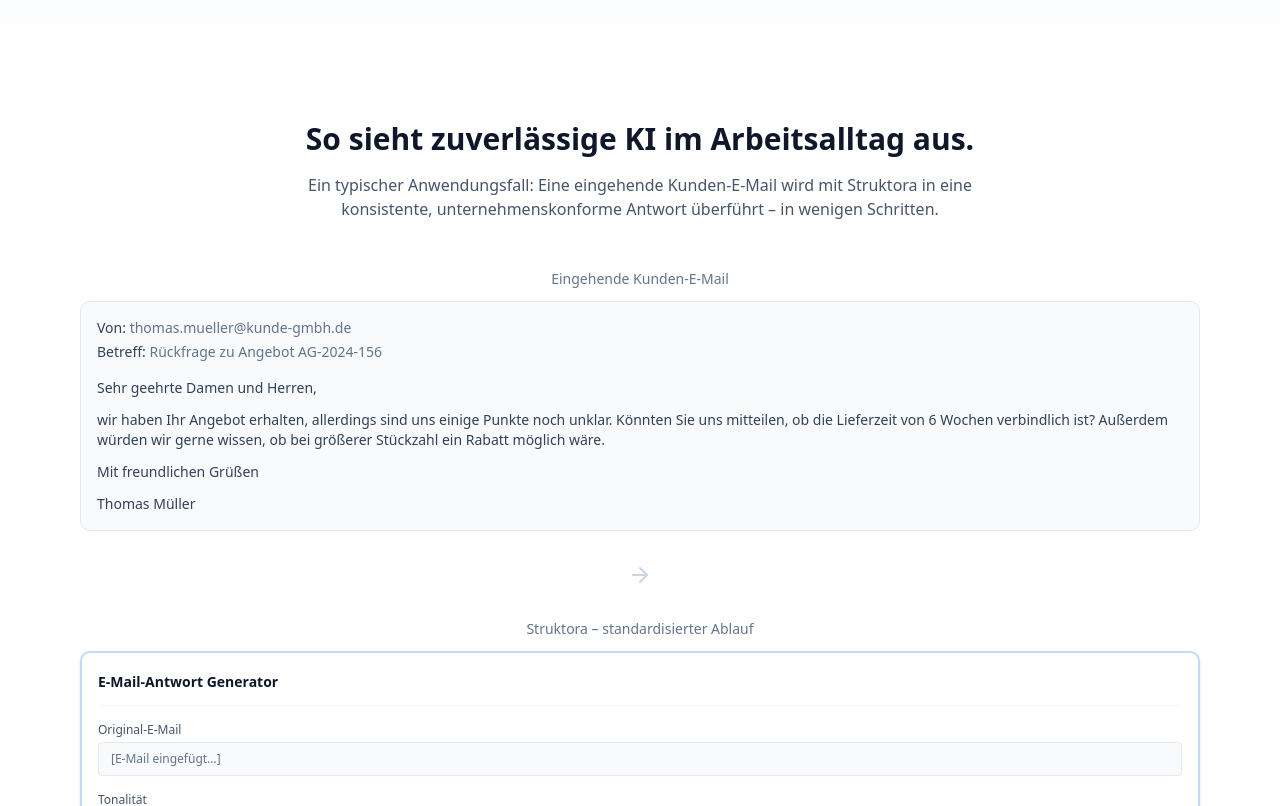
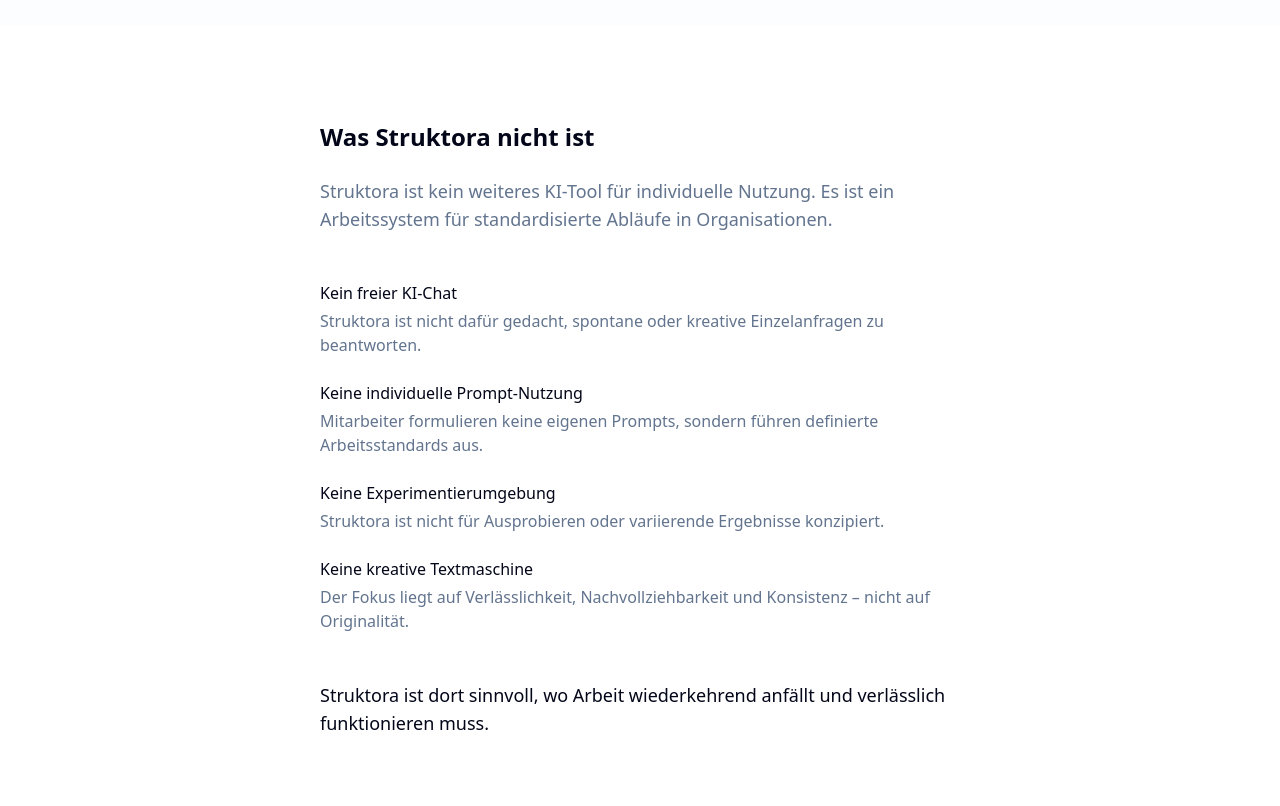
Before and after one commit to berndgalter-lab/struktora, a Next.js app: page / in a window 1280 px wide. Shown: the part 6660-7466 px from the top of the page. Built offline with nearby package versions, Linux system fonts and the light colour scheme.

Commit message:
was nicht ist

```diff
--- a/src/app/(marketing)/page.tsx
+++ b/src/app/(marketing)/page.tsx
@@ -6,6 +6,7 @@ import { UseAreas } from "@/components/marketing/use-areas";
 import { StandardDefinition } from "@/components/marketing/standard-definition";
 import { TransitionToExample } from "@/components/marketing/transition-to-example";
 import { UseCaseExample } from "@/components/marketing/use-case-example";
+import { WhatStruktoraIsNot } from "@/components/marketing/what-struktora-is-not";
 import { Demo } from "@/components/marketing/demo";
 import { UseCases } from "@/components/marketing/use-cases";
 import { Pricing } from "@/components/marketing/pricing";
@@ -22,6 +23,7 @@ export default function LandingPage() {
       <StandardDefinition />
       <TransitionToExample />
       <UseCaseExample />
+      <WhatStruktoraIsNot />
 
       <Demo />
       <UseCases />
--- /dev/null
+++ b/src/components/marketing/what-struktora-is-not.tsx
@@ -0,0 +1,71 @@
+export const WhatStruktoraIsNot = () => {
+  return (
+    <section className="bg-background py-16 md:py-20 lg:py-24">
+      <div className="mx-auto max-w-2xl px-4">
+        {/* Überschrift */}
+        <h2 className="text-xl font-semibold text-foreground md:text-2xl">
+          Was Struktora nicht ist
+        </h2>
+
+        {/* Einleitung */}
+        <p className="mt-6 text-base text-muted-foreground md:text-lg">
+          Struktora ist kein weiteres KI-Tool für individuelle Nutzung. Es ist
+          ein Arbeitssystem für standardisierte Abläufe in Organisationen.
+        </p>
+
+        {/* Vier Abgrenzungspunkte */}
+        <div className="mt-10 max-w-2xl space-y-6 md:mt-12">
+          {/* Punkt 1 */}
+          <div>
+            <h3 className="text-base font-medium text-foreground">
+              Kein freier KI-Chat
+            </h3>
+            <p className="mt-1 text-muted-foreground">
+              Struktora ist nicht dafür gedacht, spontane oder kreative
+              Einzelanfragen zu beantworten.
+            </p>
+          </div>
+
+          {/* Punkt 2 */}
+          <div>
+            <h3 className="text-base font-medium text-foreground">
+              Keine individuelle Prompt-Nutzung
+            </h3>
+            <p className="mt-1 text-muted-foreground">
+              Mitarbeiter formulieren keine eigenen Prompts, sondern führen
+              definierte Arbeitsstandards aus.
+            </p>
+          </div>
+
+          {/* Punkt 3 */}
+          <div>
+            <h3 className="text-base font-medium text-foreground">
+              Keine Experimentierumgebung
+            </h3>
+            <p className="mt-1 text-muted-foreground">
+              Struktora ist nicht für Ausprobieren oder variierende Ergebnisse
+              konzipiert.
+            </p>
+          </div>
+
+          {/* Punkt 4 */}
+          <div>
+            <h3 className="text-base font-medium text-foreground">
+              Keine kreative Textmaschine
+            </h3>
+            <p className="mt-1 text-muted-foreground">
+              Der Fokus liegt auf Verlässlichkeit, Nachvollziehbarkeit und
+              Konsistenz – nicht auf Originalität.
+            </p>
+          </div>
+        </div>
+
+        {/* Abschlusssatz */}
+        <p className="mt-10 text-base font-medium text-foreground md:mt-12 md:text-lg">
+          Struktora ist dort sinnvoll, wo Arbeit wiederkehrend anfällt und
+          verlässlich funktionieren muss.
+        </p>
+      </div>
+    </section>
+  );
+};
```
